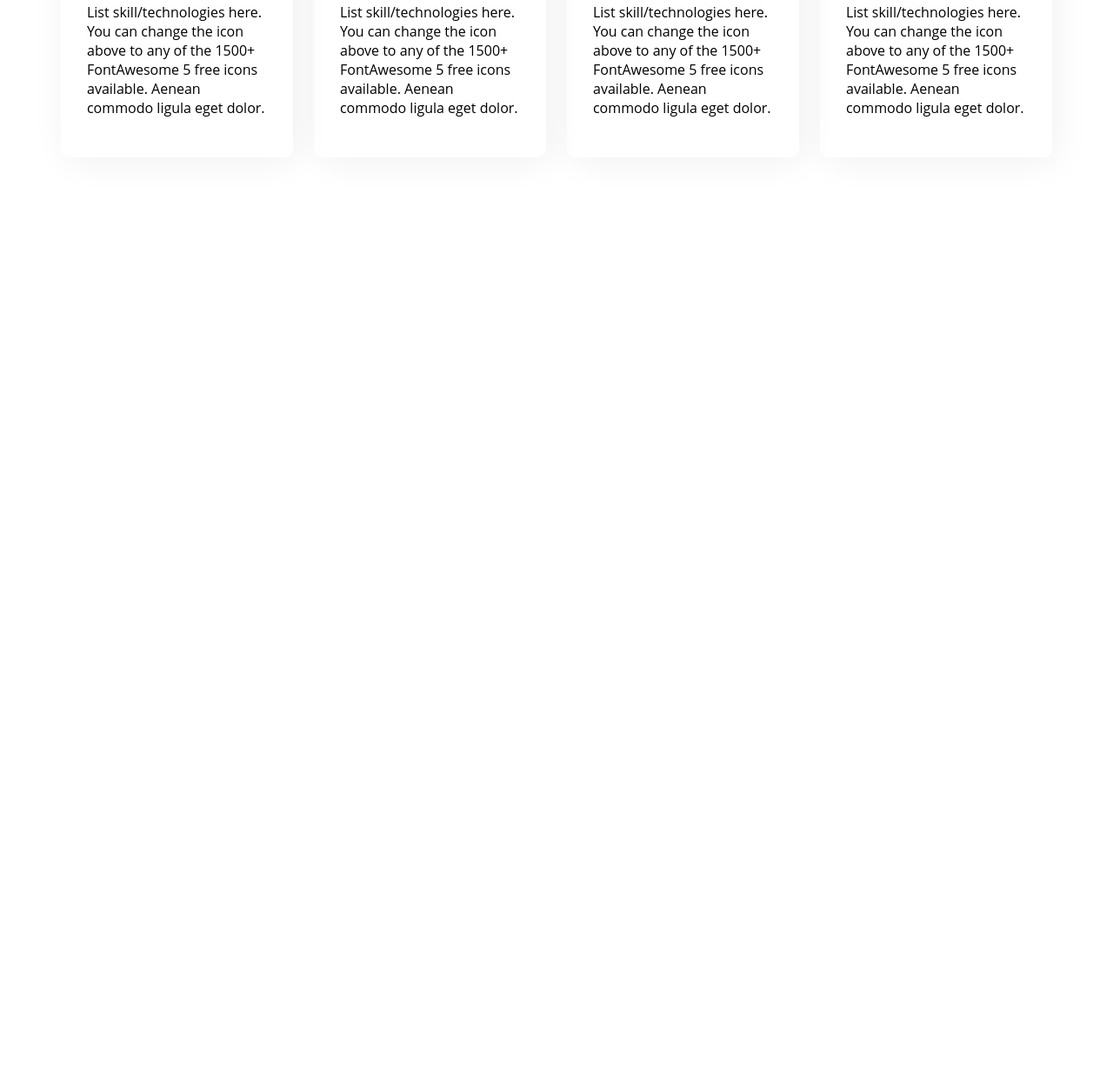
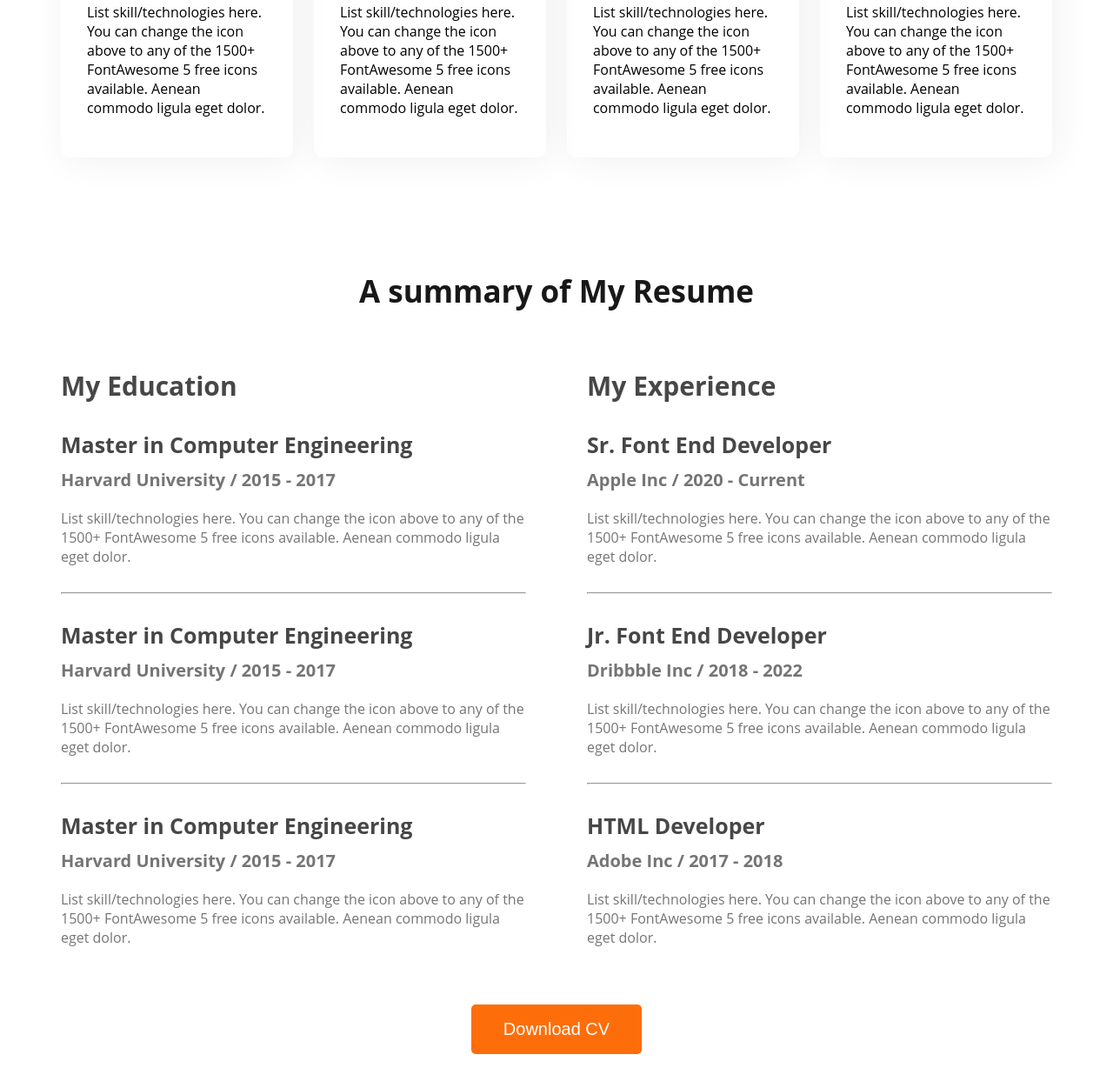
Before and after one commit to mehadyft/my-farst-website, a plain HTML site: page index.html in a window 1280 px wide. Shown: the part 1924-3175 px from the top of the page at 87% size. Before the commit the page ends 2235 px from the top, so only its background shows below. Drawn offline with Linux system fonts and the light colour scheme.

Commit message:
first commit

```diff
--- a/index.html
+++ b/index.html
@@ -114,6 +114,88 @@
           </div>
         </div>
       </section>
+      <!-- ______________________Resume__________________ -->
+      <section>
+        <h3 class="section-titel">A summary of My Resume</h3>
+        <div class="resume-container">
+          <div class="resume-column">
+            <h3 class="resume-colume-titel">My Education</h3>
+            <div class="resume-item">
+              <h2 class="resume-item-titel">Master in Computer Engineering</h2>
+              <h3 class="resume-item-insttute">
+                Harvard University / 2015 - 2017
+              </h3>
+              <p class="resume-item-description">
+                List skill/technologies here. You can change the icon above to
+                any of the 1500+ FontAwesome 5 free icons available. Aenean
+                commodo ligula eget dolor.
+              </p>
+            </div>
+            <hr />
+            <div class="resume-item">
+              <h2 class="resume-item-titel">Master in Computer Engineering</h2>
+              <h3 class="resume-item-insttute">
+                Harvard University / 2015 - 2017
+              </h3>
+              <p class="resume-item-description">
+                List skill/technologies here. You can change the icon above to
+                any of the 1500+ FontAwesome 5 free icons available. Aenean
+                commodo ligula eget dolor.
+              </p>
+            </div>
+            <hr />
+            <div class="resume-item">
+              <h2 class="resume-item-titel">Master in Computer Engineering</h2>
+              <h3 class="resume-item-insttute">
+                Harvard University / 2015 - 2017
+              </h3>
+              <p class="resume-item-description">
+                List skill/technologies here. You can change the icon above to
+                any of the 1500+ FontAwesome 5 free icons available. Aenean
+                commodo ligula eget dolor.
+              </p>
+            </div>
+          </div>
+          <div class="resume-column">
+            <h3 class="resume-colume-titel">My Experience</h3>
+            <div class="resume-item">
+              <h2 class="resume-item-titel">Sr. Font End Developer</h2>
+              <h3 class="resume-item-insttute">Apple Inc / 2020 - Current</h3>
+              <p class="resume-item-description">
+                List skill/technologies here. You can change the icon above to
+                any of the 1500+ FontAwesome 5 free icons available. Aenean
+                commodo ligula eget dolor.
+              </p>
+            </div>
+            <hr />
+            <div class="resume-item">
+              <h2 class="resume-item-titel">Jr. Font End Developer</h2>
+              <h3 class="resume-item-insttute">Dribbble Inc / 2018 - 2022</h3>
+              <p class="resume-item-description">
+                List skill/technologies here. You can change the icon above to
+                any of the 1500+ FontAwesome 5 free icons available. Aenean
+                commodo ligula eget dolor.
+              </p>
+            </div>
+            <hr />
+            <div class="resume-item">
+              <h2 class="resume-item-titel">HTML Developer</h2>
+              <h3 class="resume-item-insttute">Adobe Inc / 2017 - 2018</h3>
+              <p class="resume-item-description">
+                List skill/technologies here. You can change the icon above to
+                any of the 1500+ FontAwesome 5 free icons available. Aenean
+                commodo ligula eget dolor.
+              </p>
+            </div>
+          </div>
+        </div>
+        <div class="download-cv">
+          <button class="btn-primary btn1 cv">
+            <i class="fa-solid fa-download"></i> Download CV
+          </button>
+        </div>
+      </section>
     </main>
+
   </body>
 </html>
```
